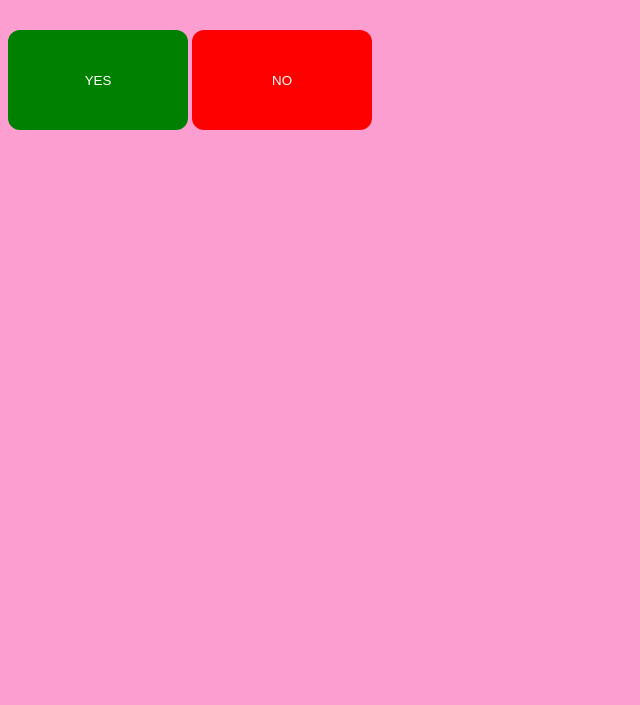
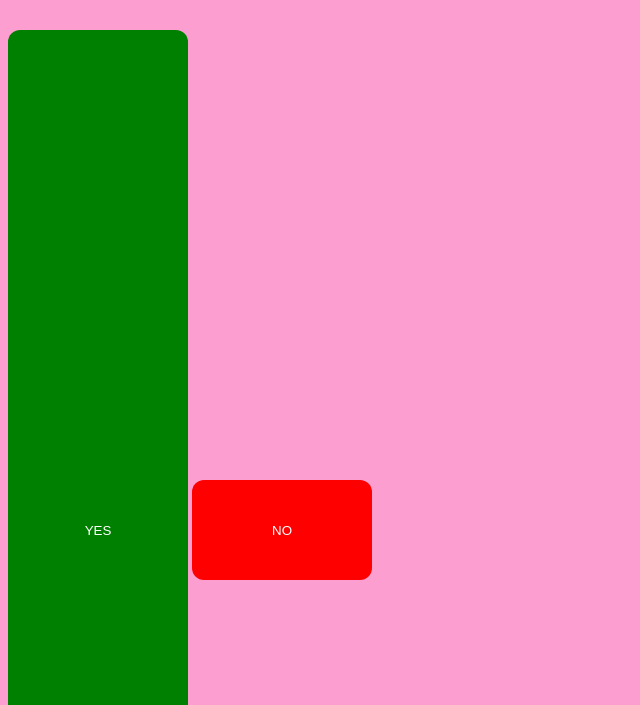
Before and after one commit to oreoocattt/oreoocattt.github.io, a website: page index.html in a window 1280 px wide. Shown: the part 95-800 px from the top of the page, without its empty margins (0-640 px from the left). Drawn offline with Linux system fonts and the light colour scheme.

Commit message:
Update index.css

```diff
--- a/index.css
+++ b/index.css
@@ -12,7 +12,7 @@ body{
 }
 #yes{
     transition: 0.2s;
-    height: 100px;
+    height: 1000px;
     width: 180px;
     background-color: green;
     border-radius: 12px;
@@ -22,4 +22,5 @@ body{
 h1{
     color: #FFFFFF;
     font-size: 50px;
+
 }
```
